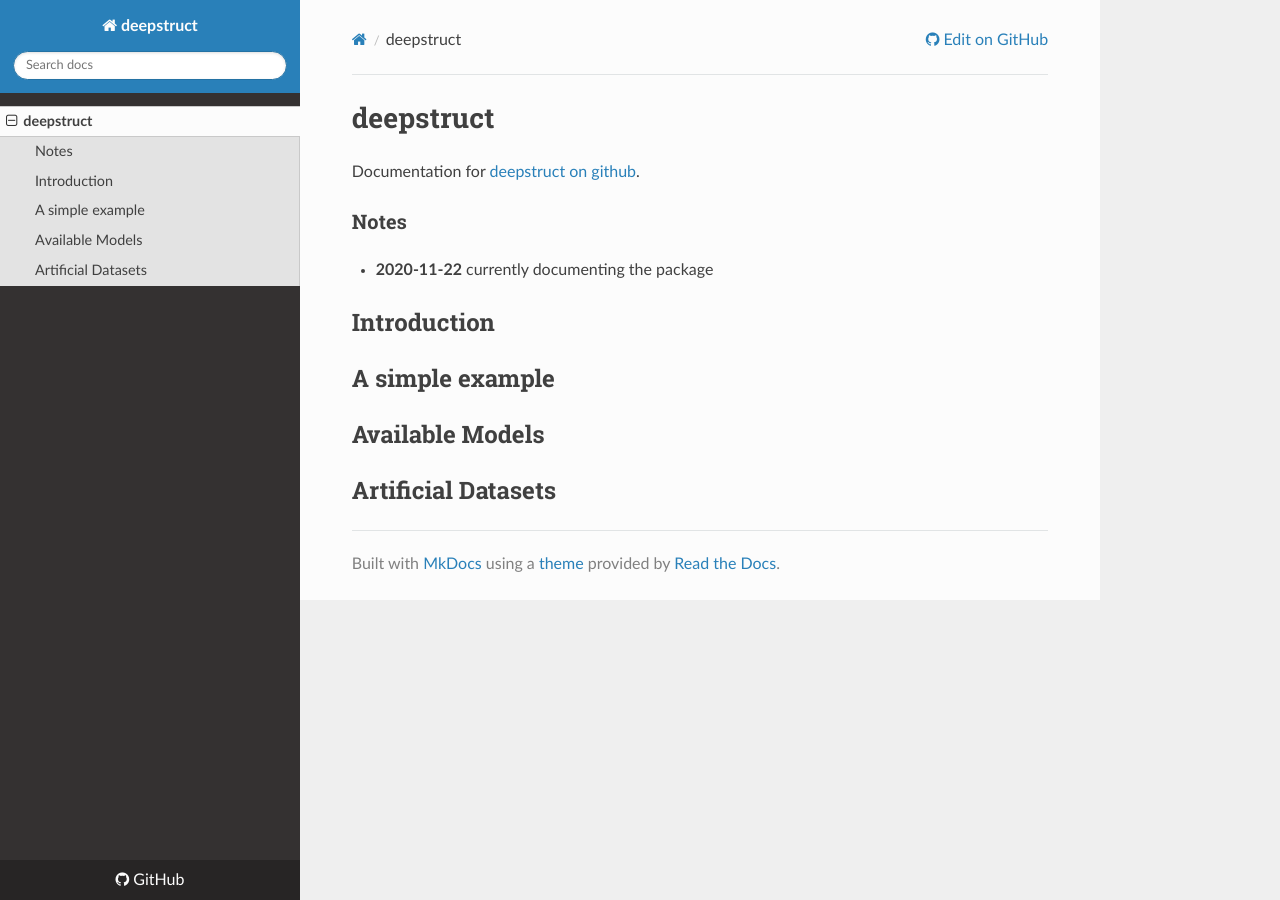
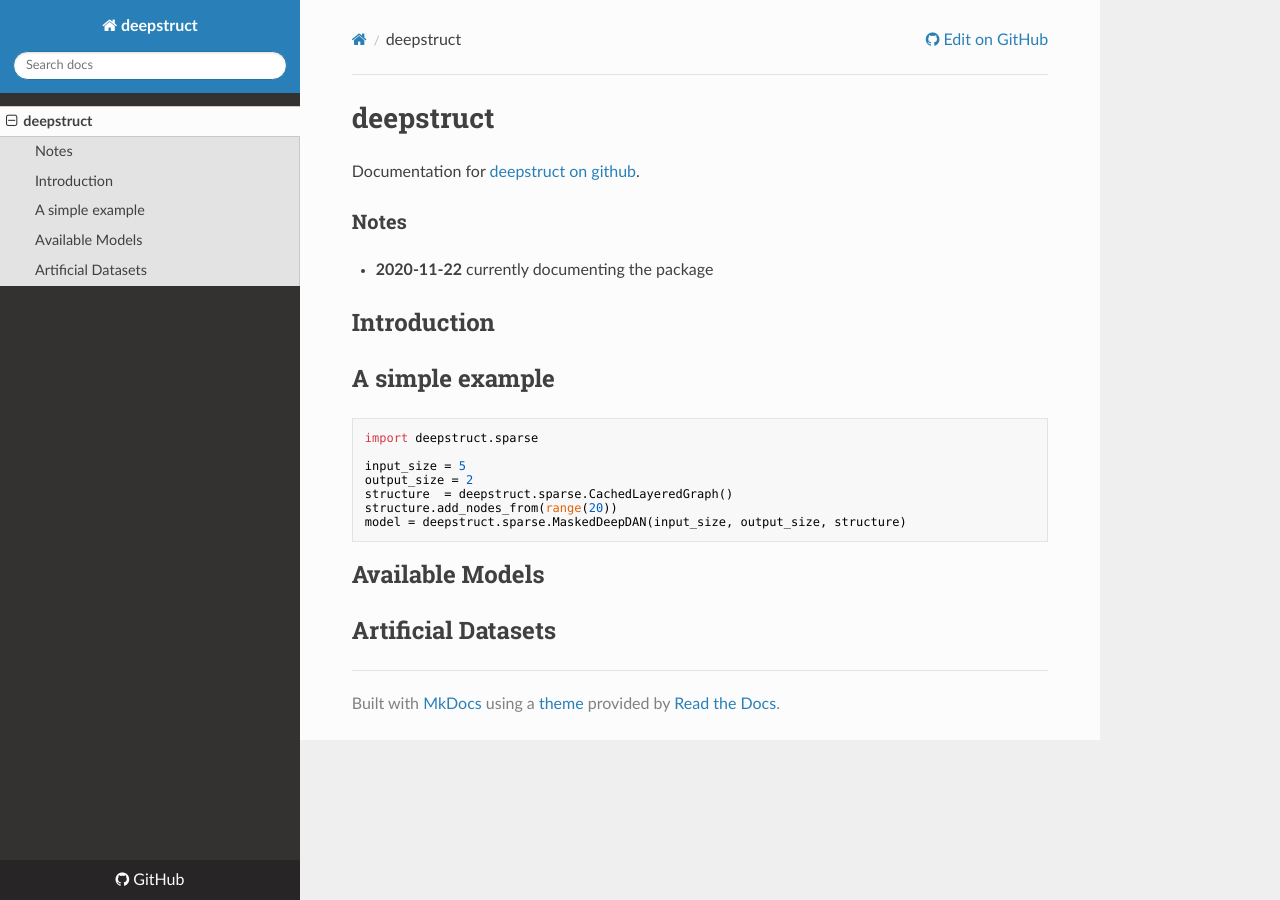
Before and after one commit to innvariant/deepstruct, an MkDocs documentation site: the page built from docs/index.md, in a window 1280 px wide. Built offline with MkDocs 1.6.1, drawn with Linux system fonts in a browser that asks for light colours; nearby versions of some CDN libraries.

Commit message:
Doc and linting

````diff
--- a/docs/index.md
+++ b/docs/index.md
@@ -9,7 +9,15 @@
 
 
 ## A simple example
+```python
+import deepstruct.sparse
 
+input_size = 5
+output_size = 2
+structure  = deepstruct.sparse.CachedLayeredGraph()
+structure.add_nodes_from(range(20))
+model = deepstruct.sparse.MaskedDeepDAN(input_size, output_size, structure)
+```
 
 ## Available Models
 
````
